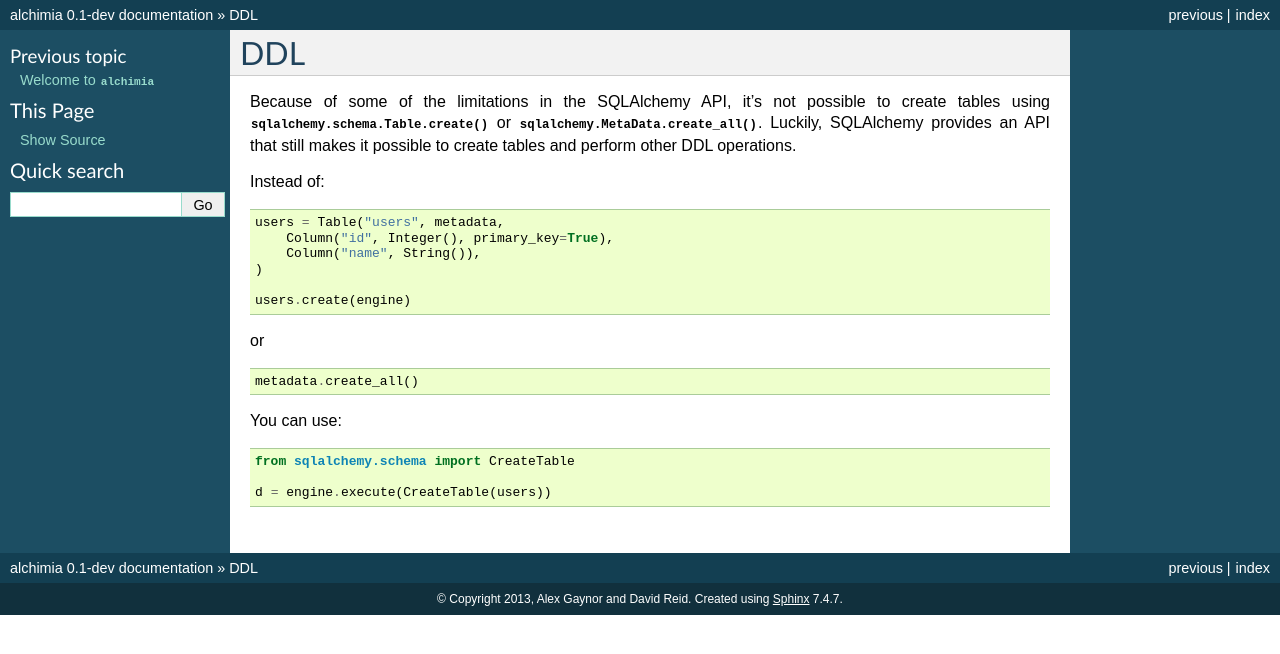
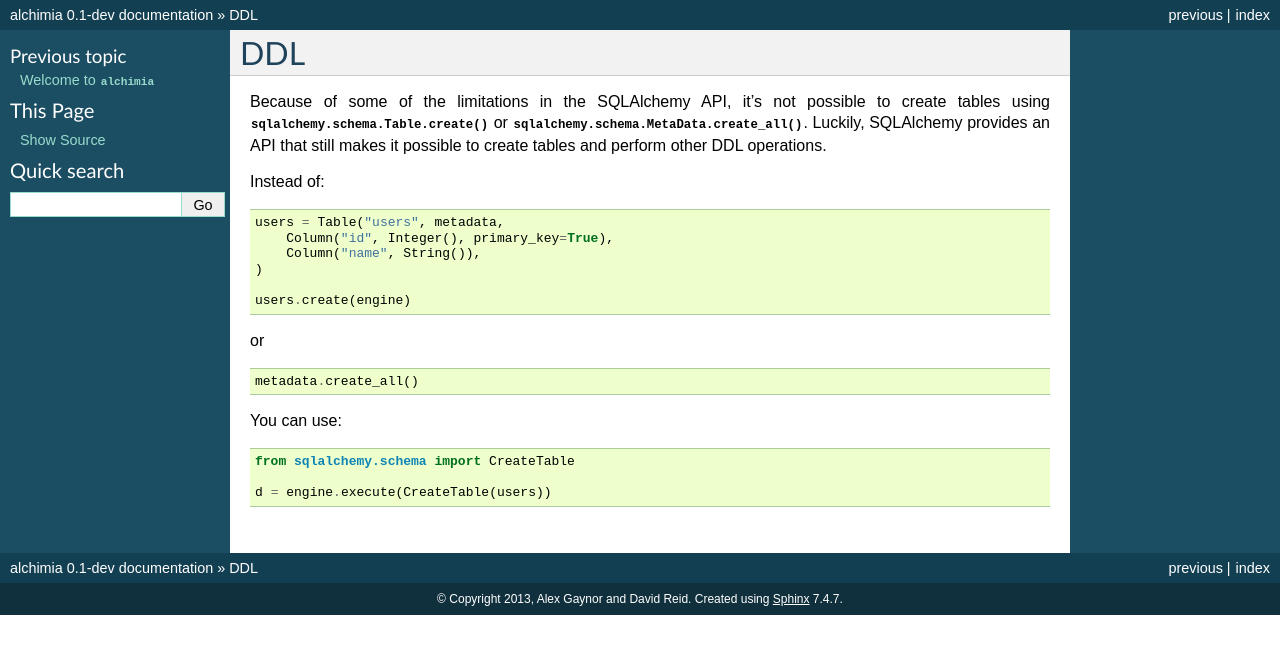
Before and after one commit to alex/alchimia, a Sphinx documentation site: the page built from docs/ddl.rst, in a window 1280 px wide. Shown: the top 654 px of the page. Built offline with Sphinx 7.4.7, drawn with Linux system fonts in a browser that asks for light colours; pages that are not in the unit, such as notebooks, are missing from menus.

Commit message:
intersphinx an thing:

```diff
--- a/docs/conf.py
+++ b/docs/conf.py
@@ -245,5 +245,5 @@
 # Example configuration for intersphinx: refer to the Python standard library.
 intersphinx_mapping = {
     'http://docs.python.org/': None,
-    'sqlalchemy': 'http://docs.sqlalchemy.org/en/latest/',
+    'http://docs.sqlalchemy.org/en/latest/': None,
 }
--- a/docs/ddl.rst
+++ b/docs/ddl.rst
@@ -3,8 +3,9 @@
 
 Because of some of the limitations in the SQLAlchemy API, it's not possible to
 create tables using :py:meth:`sqlalchemy.schema.Table.create` or
-:py:meth:`sqlalchemy.MetaData.create_all`. Luckily, SQLAlchemy provides an API
-that still makes it possible to create tables and perform other DDL operations.
+:py:meth:`sqlalchemy.schema.MetaData.create_all`. Luckily, SQLAlchemy provides
+an API that still makes it possible to create tables and perform other DDL
+operations.
 
 Instead of:
 
```
